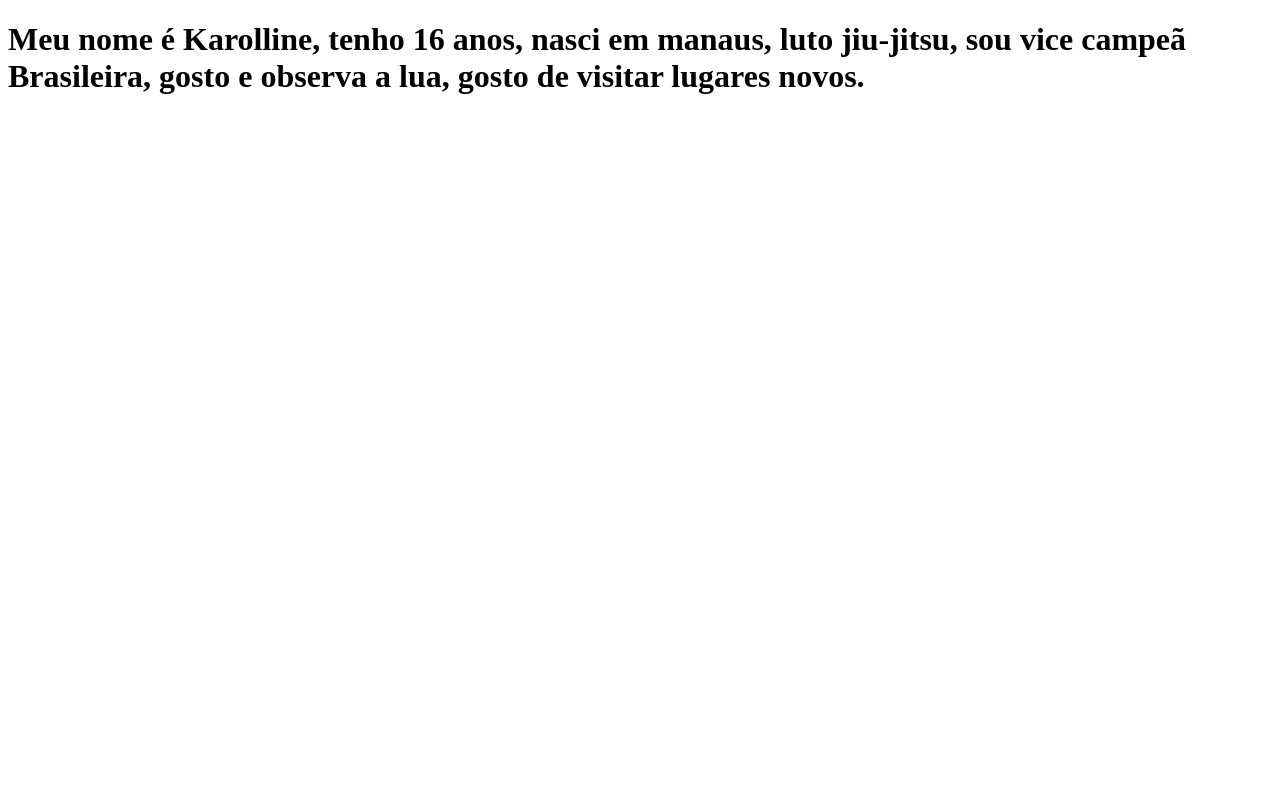
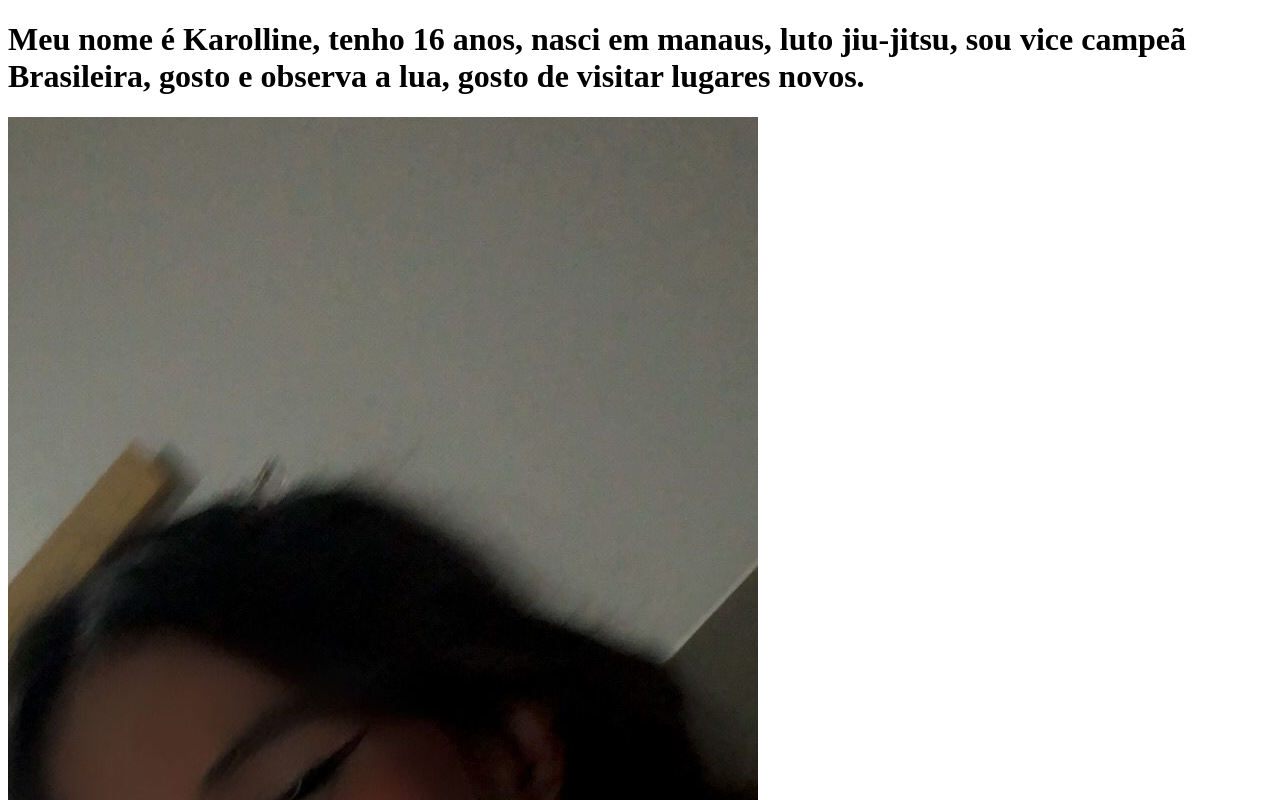
Before and after one commit to linezinhakkj/meu-primeiro-site, a plain HTML site: page index.html in a window 1280 px wide. Shown: the top 800 px of the page. Drawn offline with Linux system fonts and the light colour scheme.

Commit message:
Add files via upload
0404

```diff
--- a/index.html
+++ b/index.html
@@ -10,3 +10,8 @@
   <h1>Meu nome é Karolline, tenho 16 anos, nasci em manaus, luto jiu-jitsu, sou vice campeã Brasileira, gosto e observa a lua, gosto de visitar lugares novos. </h1>
 </body>
 </html>
+</header>
+<img src="0aa283e2-949a-483a-97d6-f56651857770.jpeg" alt="">
+
+</body>
+</html>
```
